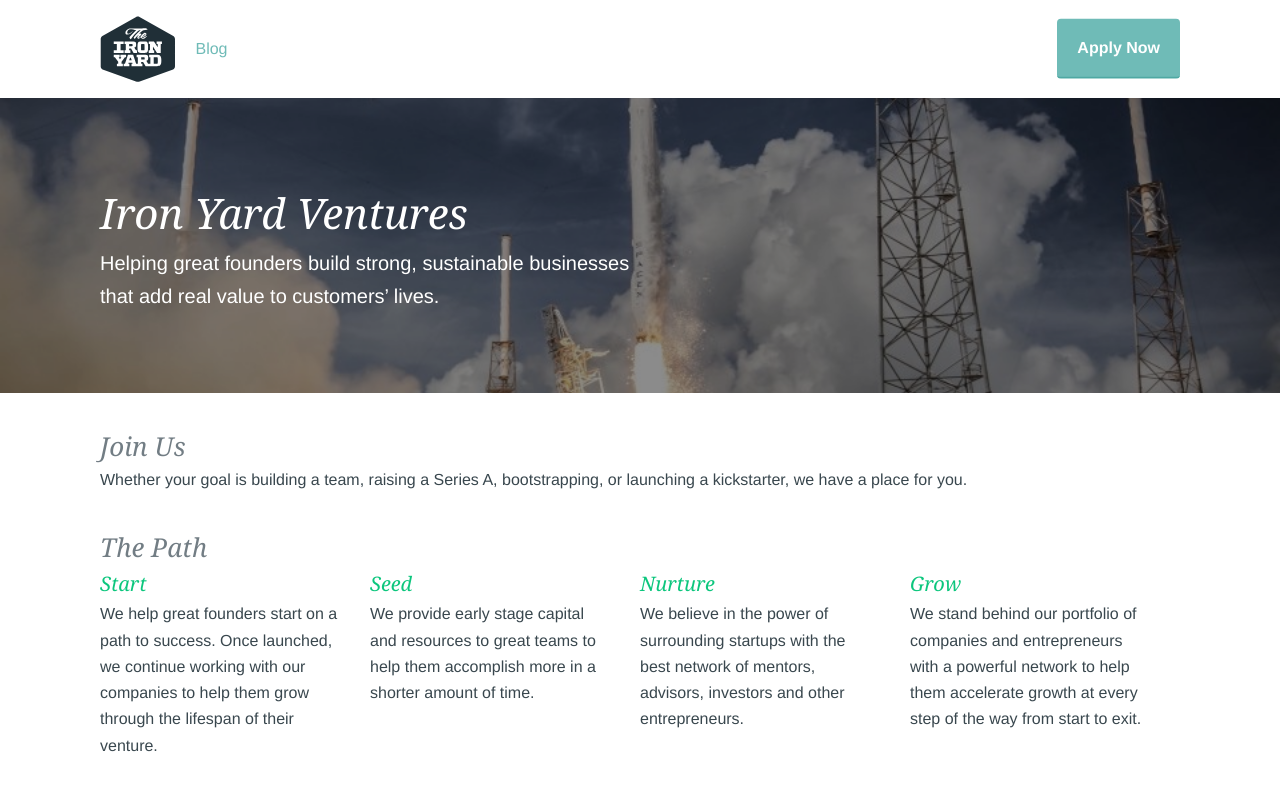
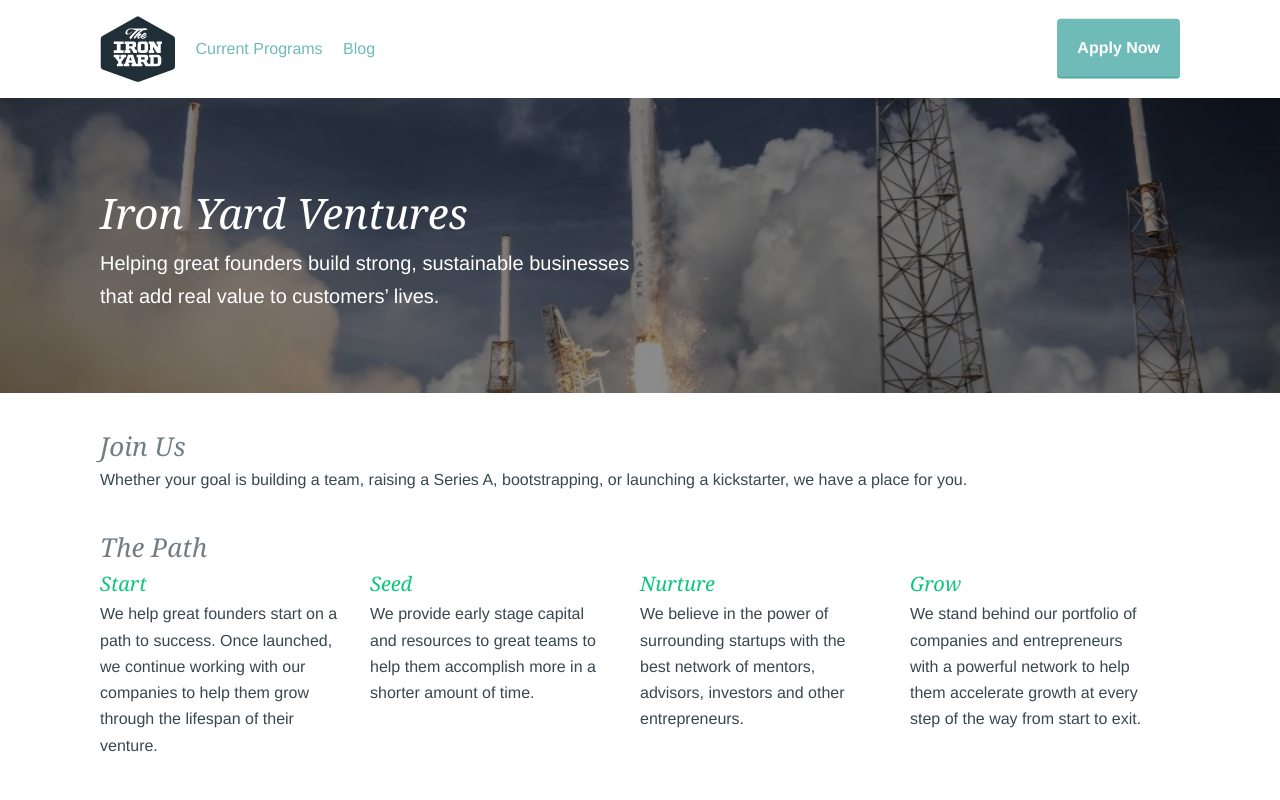
Before and after one commit to MartyBauer/ironyardventures.com, a website: page public/index.html in a window 1280 px wide. Shown: the top 800 px of the page. Drawn offline with Linux system fonts and the light colour scheme.

Commit message:
added Las Vegas to the nav bar

```diff
--- a/public/index.html
+++ b/public/index.html
@@ -33,7 +33,8 @@
         <input type="checkbox" class="header__menuInput" id="menu-input" />
         <label for="menu-input" class="header__menu" aria-label="Menu">Menu</label>
         <nav role="navigation" class="header__links">
-          <a class="header__link" href="http://blog.ironyardventures.com">Blog</a>
+          <a class="header__link" href="las-vegas.html">Current Programs</a>
+          <a class="header__link" href="http://blog.ironyardventures.com" target="_blank">Blog</a>
           <!--<a class="header__link" href="#">People</a>-->
           <!--<a class="header__link" href="#">Programs</a>-->
           <!--<a class="header__link" href="#">Companies</a>-->
```
Also changed, not shown: public/las-vegas.html (+1 -0 lines), 1 other file.
